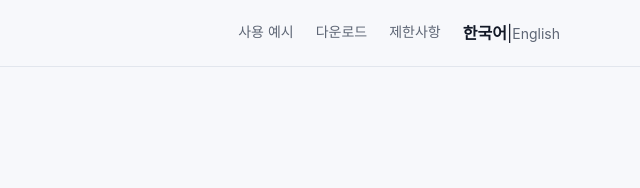
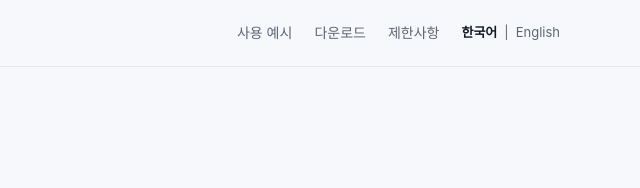
Before and after one commit to zsefv945-commits/breakdown-beta-releases, a plain HTML site: page index.html in a window 1280 px wide. Shown: the top 188 px of the page, 640-1280 px from the left. Drawn offline with Linux system fonts and the light colour scheme.

Commit message:
PUBLIC-BETA-LANDING-I18N-001: style language switch

```diff
--- a/styles.css
+++ b/styles.css
@@ -25,6 +25,9 @@ a{color:inherit}
 nav{display:flex;gap:22px}
 nav a{font-size:14px;text-decoration:none;color:var(--muted)}
 nav a:hover,nav a:focus{color:var(--ink)}
+.language-switch{display:inline-flex;align-items:center;gap:7px;font-size:13px;color:var(--muted);white-space:nowrap}
+.language-switch strong{color:var(--ink);font-weight:800}
+.language-switch a{font-size:13px}
 .hero{padding:92px 0 78px}
 .hero-grid{display:grid;grid-template-columns:minmax(0,1.3fr) minmax(300px,.7fr);gap:70px;align-items:center}
 .eyebrow{text-transform:uppercase;letter-spacing:.11em;font-size:12px;font-weight:800;color:var(--accent);margin:0 0 12px}
```
